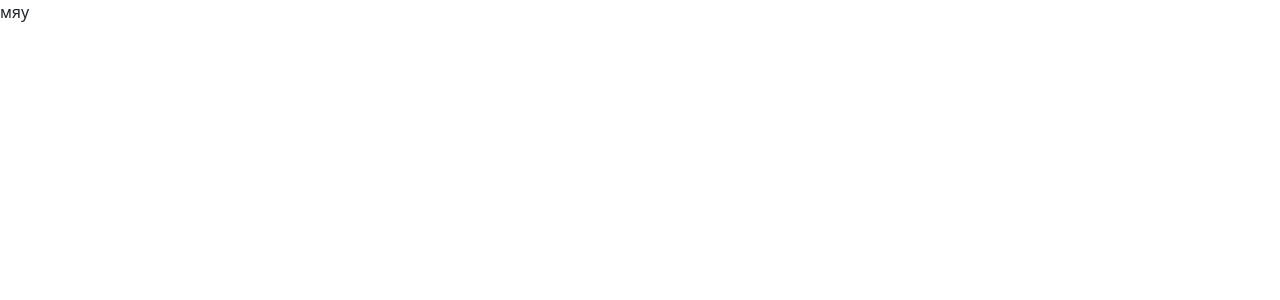
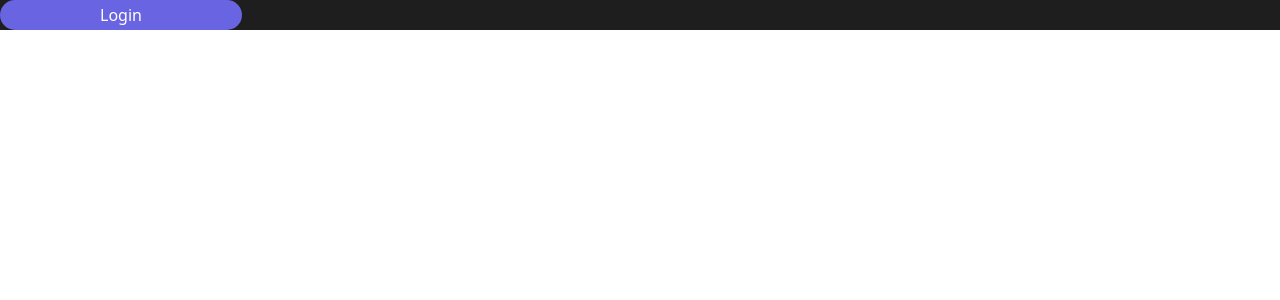
Before and after one commit to tvoynichtozestvo/Tasks, a React (Vite) app: page / in a window 1280 px wide. Shown: the top 300 px of the page. Built offline with nearby package versions, Linux system fonts and the light colour scheme.

Commit message:
КнопочкиКнопочкиКнопочкиКнопочкиКнопочкиКнопочки

```diff
--- a/src/App.tsx
+++ b/src/App.tsx
@@ -1,10 +1,11 @@
+import {Button} from "./shared/ui/button/Button.tsx";
 
 function App() {
 
   return (
-    <>
-      мяу
-    </>
+    <div style={{background: '#1E1E1E'}}>
+      <Button type={'primary'} buttonSize={'large'} borderType={'strong'}>Login</Button>
+    </div>
   )
 }
 
--- a/src/app/styles/variables/colors.scss
+++ b/src/app/styles/variables/colors.scss
@@ -1,4 +1,10 @@
+//primary
 $basic-100: #6964E2;
 $basic-200: #4844a8;
 
+//secondary
 $basic-300: #262626;
+$basic-400: rgba(217, 217, 217, 0.2);
+
+//bg
+$basic-500: #1E1E1E;
--- a/src/shared/ui/button/Button.module.scss
+++ b/src/shared/ui/button/Button.module.scss
@@ -1,12 +1,16 @@
-@use 'variables.scss';
+@use '/src/app/styles/variables';
+
 
 .root {
   cursor: pointer;
   outline:none;
-
+  border: none;
+  display: flex;
+  align-items: center;
+  justify-content: center;
   &_type {
     &_primary {
-      border-radius: 10px;
+      color: white;
       background-color: variables.$basic-100;
       &:hover {
         background-color: variables.$basic-200;
@@ -14,34 +18,53 @@
 
     }
     &_secondary {
-      border-radius: 20px;
-      background-color: variables.$basic-100;
+      background-color: variables.$basic-400;
+      color: rgba(255, 255, 255, 0.5);
       &:hover {
-        background-color: variables.$basic-200;
-      }
-    }
-
-    &_black {
-      border-radius: 10px;
-      background-color: variables.$basic-300;
-      &:hover {
-
+        background-color: variables.$basic-500;
       }
     }
 
   }
 
-  &_buttonSize {
-    &_default {
+  &_buttonSize{
+    &_default{
+      padding-left: 40px;
+      padding-right: 40px;
+      padding-top: 4px;
+      padding-bottom: 4px;
+    }
+
+    &_small{
+      padding-left: 25px;
+      padding-right: 25px;
+      padding-top: 1px;
+      padding-bottom: 1px;
 
     }
-
-    &_small {
-
+    &_medium{
+      padding-left: 50px;
+      padding-right: 50px;
+      padding-top: 2px;
+      padding-bottom: 2px;
     }
 
-    &_mwdium {
-
+    &_large{
+      padding-left: 100px;
+      padding-right: 100px;
+      padding-top: 3px;
+      padding-bottom: 3px;
     }
   }
+
+  &_borderType{
+    &_default{
+      border-radius: 6px;
+    }
+    &_strong{
+      border-radius: 20px;
+    }
+  }
+
+
 }
--- a/src/shared/ui/button/Button.tsx
+++ b/src/shared/ui/button/Button.tsx
@@ -5,8 +5,14 @@ import styles from './Button.module.scss'
 export const Button = ({
     type,
     buttonSize = 'default',
+    borderType = 'default',
     ...props
 }: Props) => {
+    const classNames = cn(styles.root,{
+        [styles[`root_type_${type}`]]: type,
+        [styles[`root_buttonSize_${buttonSize}`]]: buttonSize,
+        [styles[`root_borderType_${borderType}`]]: borderType
+    })
+    return <button className={classNames}>{props.children}</button>
 
-    return <button></button>
 }
```
Also changed, not shown: src/shared/ui/button/types.ts (+9 -5 lines).
